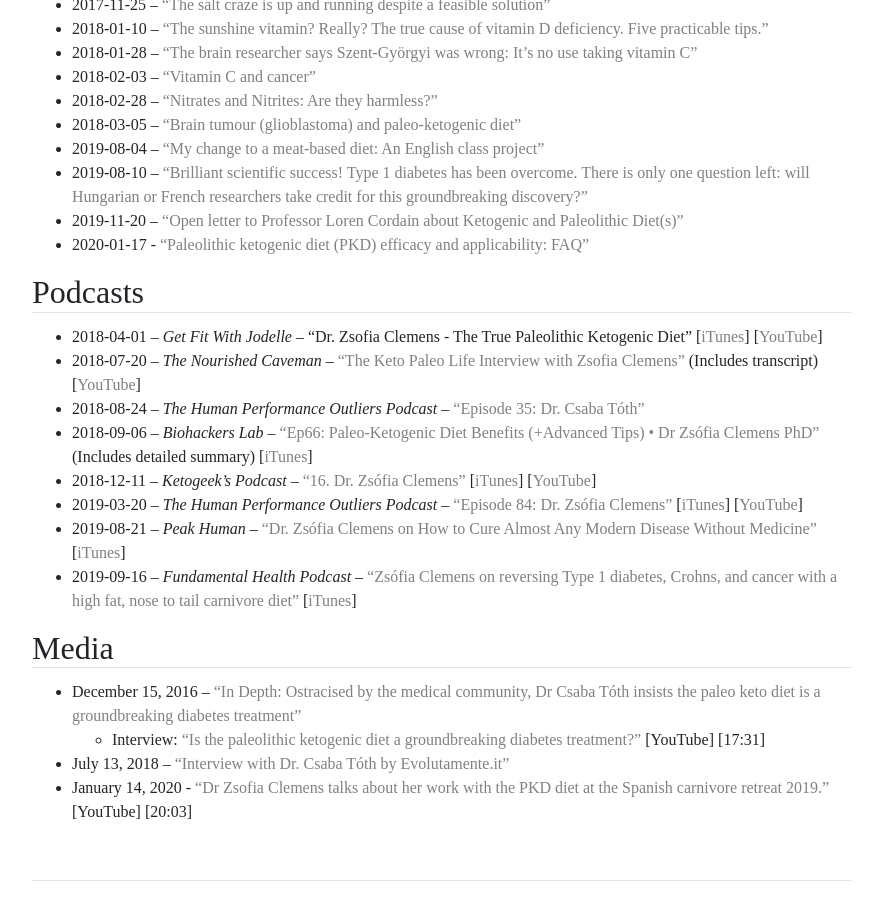
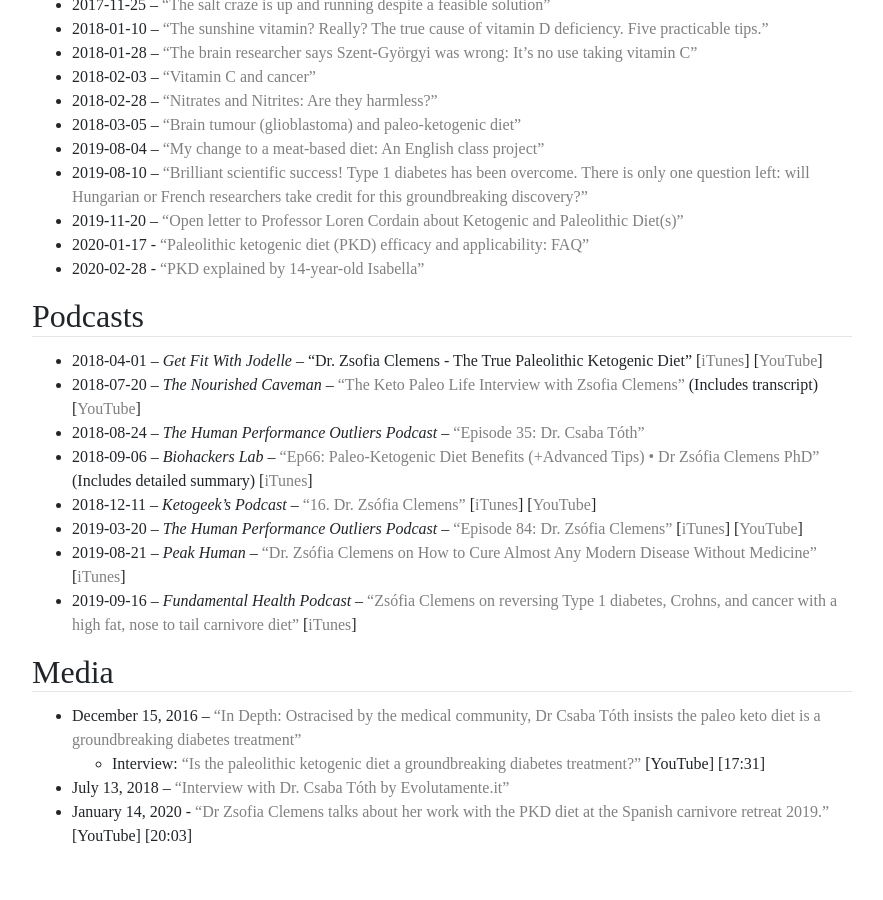
Before and after one commit to bitstein/justmeat.co, a Jekyll site: the page built from wiki/pages/pkd.md, in a window 1280 px wide and 900 px high, scrolled down 4906 px. Shown: the whole window, without its empty margins (198-1081 px from the left). Built offline with Jekyll 4.4.1, drawn with Linux system fonts in a browser that asks for light colours; nearby versions of some CDN libraries; some web fonts are replaced.

Commit message:
Update PKD

```diff
--- a/wiki/pages/pkd.md
+++ b/wiki/pages/pkd.md
@@ -128,6 +128,7 @@
 * 2019-08-10 – [“Brilliant scientific success! Type 1 diabetes has been overcome. There is only one question left: will Hungarian or French researchers take credit for this groundbreaking discovery?”](https://www.paleomedicina.com/en/brilliant_scientific_success_T1DM_overcome_french_or_hungarian_researchers_take_credit)
 * 2019-11-20 – [“Open letter to Professor Loren Cordain about Ketogenic and Paleolithic Diet(s)”](https://www.paleomedicina.com/en/open_letter_to_professor_loren_cordain_about_ketogenic_and_paleolithic_diets)
 * 2020-01-17 - [“Paleolithic ketogenic diet (PKD) efficacy and applicability: FAQ”](https://www.paleomedicina.com/en/paleolithic_ketogenic_diet_PKD_efficacy_applicability)
+* 2020-02-28 - [“PKD explained by 14-year-old Isabella”](https://www.paleomedicina.com/en/PKD_juvenile_idiopathic_arthritis)
 
 ## Podcasts
 
```
